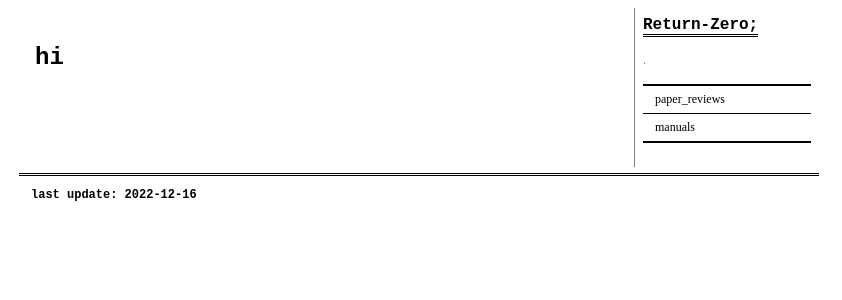
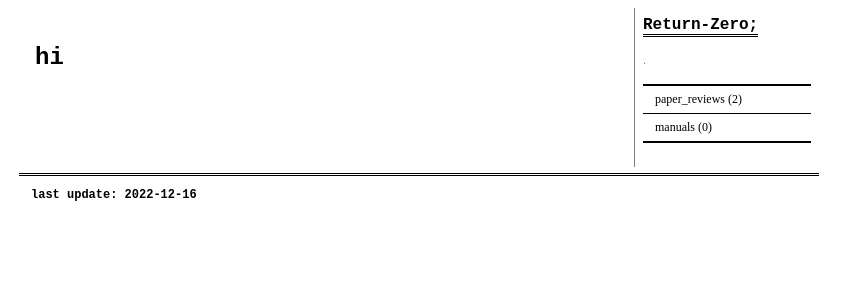
Before and after one commit to jeun-990806/jeun-990806.github.io, a Jekyll site: the page built from index.html, in a window 1280 px wide. Shown: the top 300 px of the page, without its empty margins (221-1063 px from the left). Built offline with Jekyll 4.4.1, drawn with Linux system fonts in a browser that asks for light colours.

Commit message:
카테고리 옆 포스트 개수 추가

```diff
--- a/_includes/side.html
+++ b/_includes/side.html
@@ -7,7 +7,13 @@
     <span class="site-description font-small"> {{ site.description }} </span>
     <ul class="menu">
       {% for category in site.category_list %}
-      <li class="menu-entry font-small"><a href="{{ site.baseurl }}/category/{{ category }}">{{ category }}</a></li>
+        {% assign post_count = 0 %}
+        {% for post in site.posts %}
+            {% if post.category == category %}
+            {% assign post_count = 1 | plus: post_count %}
+            {% endif %}
+        {% endfor %}
+      <li class="menu-entry font-small"><a href="{{ site.baseurl }}/category/{{ category }}">{{ category }}</a> ({{ post_count }})</li>
       {% endfor %}
     </ul>
   </nav>
```
